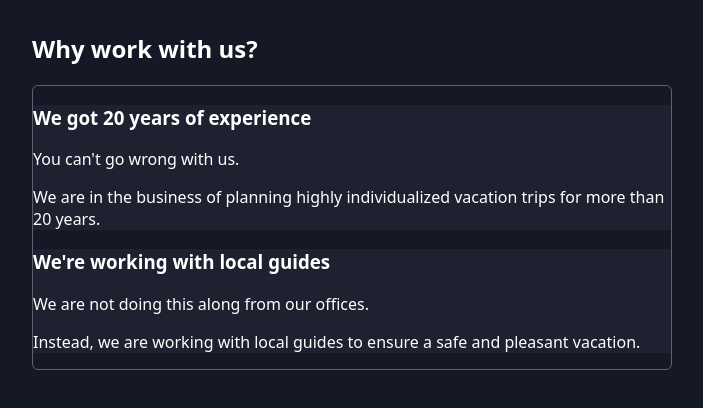
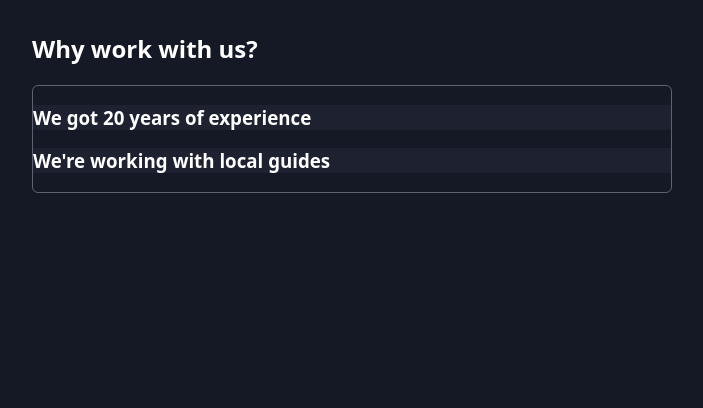
Before and after one commit to HtetO2Ko/React-Patterns, a React (Vite) app: page / in a window 1280 px wide. Shown: the top 408 px of the page, without its empty margins (288-991 px from the left). Built offline with nearby package versions, Linux system fonts and the light colour scheme.

Commit message:
Managing Multi-Component State with the Context API

```diff
--- a/src/App.jsx
+++ b/src/App.jsx
@@ -7,7 +7,11 @@ function App() {
       <section>
         <h2>Why work with us?</h2>
         <Accordion className="accordion">
-          <AccordionItem className="accordion-item" title="We got 20 years of experience">
+          <AccordionItem
+            id="experiences"
+            className="accordion-item"
+            title="We got 20 years of experience"
+          >
             <article>
               <p>You can&apos;t go wrong with us.</p>
               <p>
@@ -16,7 +20,11 @@ function App() {
               </p>
             </article>
           </AccordionItem>
-          <AccordionItem className="accordion-item" title="We're working with local guides">
+          <AccordionItem
+            id="local-guides"
+            className="accordion-item"
+            title="We're working with local guides"
+          >
             <article>
               <p>We are not doing this along from our offices.</p>
               <p>
--- a/src/components/Accordion/Accordion.jsx
+++ b/src/components/Accordion/Accordion.jsx
@@ -1,3 +1,37 @@
+import { createContext, useContext, useState } from "react";
+
+const AccordionContext = createContext();
+
+export function useAccordionContext() {
+  const ctx = useContext(AccordionContext);
+
+  if (!ctx) {
+    throw new Error(
+      "Accordion-related components must be wrapped by <Accordion>.",
+    );
+  }
+  return ctx;
+}
+
 export default function Accordion({ children, className }) {
-  return <ul className={className}>{children}</ul>;
+  const [openItemId, setOpenItemId] = useState();
+
+  function openItem(id) {
+    setOpenItemId(id);
+  }
+
+  function closeItem() {
+    setOpenItemId(null);
+  }
+
+  const contextValue = {
+    openItemId,
+    openItem,
+    closeItem,
+  };
+  return (
+    <AccordionContext.Provider value={contextValue}>
+      <ul className={className}>{children}</ul>
+    </AccordionContext.Provider>
+  );
 }
--- a/src/components/Accordion/AccordionItem.jsx
+++ b/src/components/Accordion/AccordionItem.jsx
@@ -1,8 +1,28 @@
-export default function AccordionItem({ className, title, children }) {
+import { useAccordionContext } from "./Accordion.jsx";
+
+export default function AccordionItem({ id, className, title, children }) {
+  const { openItemId, openItem, closeItem } = useAccordionContext();
+
+  const isOpen = openItemId === id;
+
+  function handleClick() {
+    if (isOpen) {
+      closeItem();
+    } else {
+      openItem(id);
+    }
+  }
+
   return (
     <li className={className}>
-      <h3>{title}</h3>
-      <div>{children}</div>
+      <h3 onClick={handleClick}>{title}</h3>
+      <div
+        className={
+          isOpen ? "accordion-item-content open" : "accordion-item-content"
+        }
+      >
+        {children}
+      </div>
     </li>
   );
 }
```
